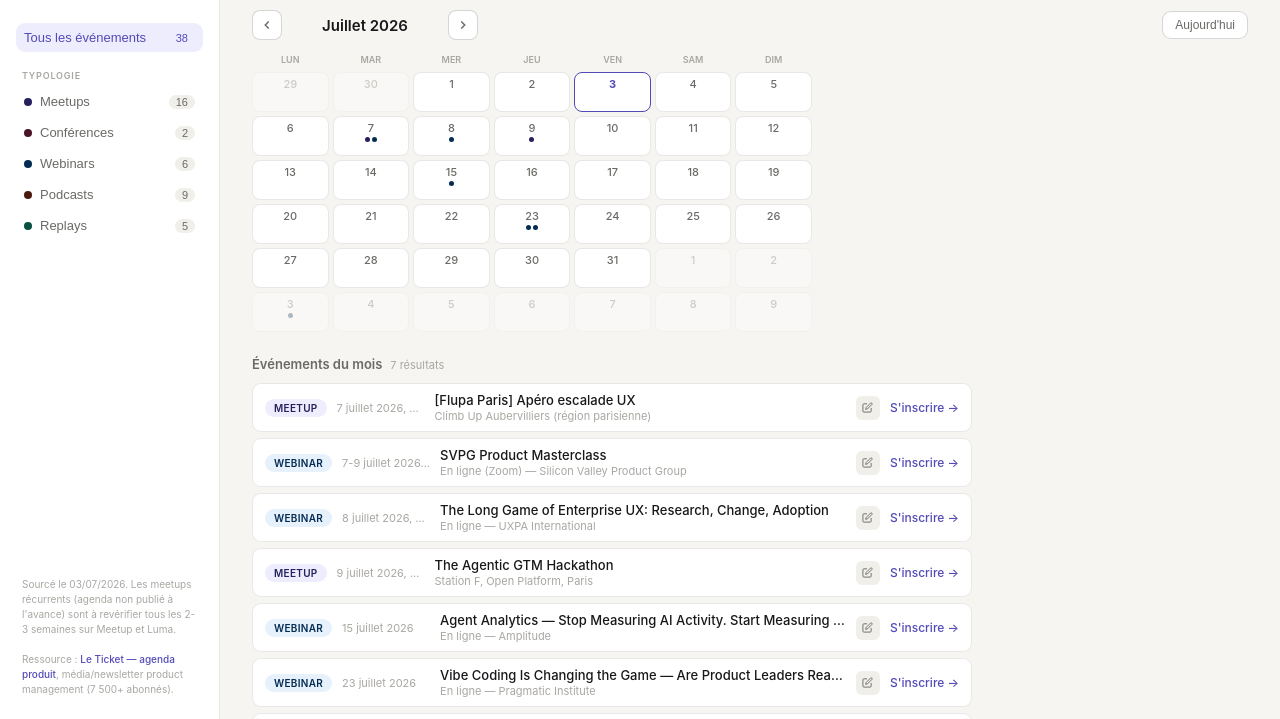
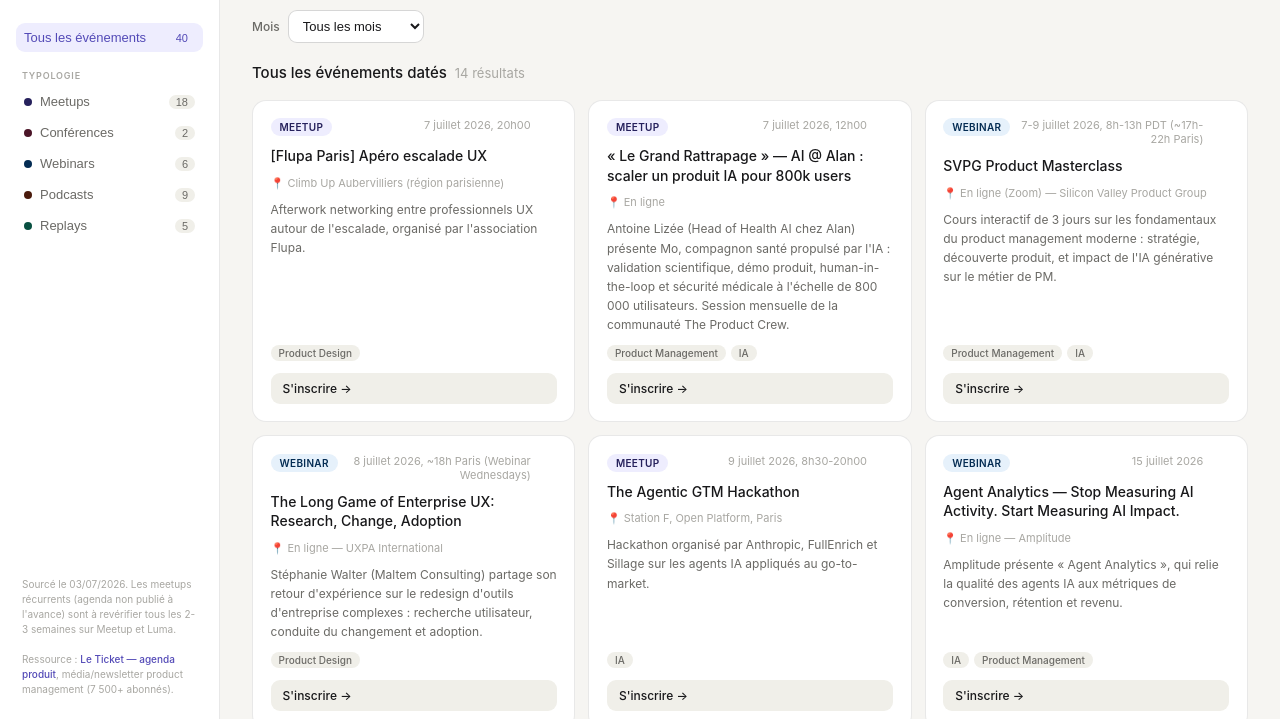
Before and after one commit to jenniferb-arch/paris-product-events, a plain HTML site: page index.html in a window 1280 px wide. Shown: the part 75-794 px from the top of the page. Drawn offline with Linux system fonts and the light colour scheme.

Commit message:
Replace calendar grid with simple month selector + card view; add Le Grand Rattrapage / The Product Crew

```diff
--- a/index.html
+++ b/index.html
@@ -78,25 +78,10 @@
     .card-cta:hover { background: var(--accent); color: #fff; }
     .empty { grid-column: 1/-1; text-align: center; padding: 3rem 2rem; color: var(--text3); font-size: 14px; }
 
-    /* Calendar */
-    .cal-header { display: flex; align-items: center; justify-content: space-between; gap: 10px; margin-bottom: 14px; flex-wrap: wrap; }
-    .cal-nav { display: flex; align-items: center; gap: 8px; }
-    .cal-nav button { width: 30px; height: 30px; border-radius: 8px; border: 0.5px solid var(--border-md); background: var(--surface); cursor: pointer; display: flex; align-items: center; justify-content: center; color: var(--text2); }
-    .cal-nav button:hover { background: var(--surface2); }
-    .cal-nav svg { width: 14px; height: 14px; }
-    .cal-title { font-size: 15px; font-weight: 600; text-transform: capitalize; min-width: 150px; text-align: center; }
-    .btn-today { font-size: 12px; padding: 6px 12px; border-radius: var(--rs); border: 0.5px solid var(--border-md); background: var(--surface); cursor: pointer; color: var(--text2); }
-    .btn-today:hover { background: var(--surface2); }
-
-    .cal-grid { display: grid; grid-template-columns: repeat(7, 1fr); gap: 4px; margin-bottom: 1.5rem; max-width: 560px; }
-    .cal-weekday { font-size: 9px; font-weight: 600; color: var(--text3); text-transform: uppercase; text-align: center; padding-bottom: 3px; }
-    .cal-day { height: 40px; border-radius: 8px; border: 0.5px solid var(--border); background: var(--surface); padding: 4px 5px; display: flex; flex-direction: column; align-items: center; gap: 2px; }
-    .cal-day.out { opacity: .3; }
-    .cal-day.today { border-color: var(--accent); }
-    .cal-day.today .cal-daynum { color: var(--accent); font-weight: 700; }
-    .cal-daynum { font-size: 11px; color: var(--text2); font-weight: 500; }
-    .cal-dots { display: flex; gap: 2px; }
-    .cal-dot { width: 5px; height: 5px; border-radius: 50%; flex-shrink: 0; }
+    .month-select-row { display: flex; align-items: center; gap: 8px; margin-bottom: 1.25rem; }
+    .month-select-row label { font-size: 12px; font-weight: 500; color: var(--text2); }
+    .month-select-row select { font-size: 13px; padding: 7px 10px; border-radius: var(--rs); border: 0.5px solid var(--border-md); background: var(--surface); color: var(--text1); outline: none; cursor: pointer; }
+    .month-select-row select:focus { border-color: var(--accent); }
 
     .subsection { margin-top: 1.5rem; max-width: 720px; }
     .subsection-head { display: flex; align-items: baseline; gap: 8px; margin-bottom: .7rem; }
@@ -229,7 +214,6 @@
   design: { label:"Product Design",     dot:"#BA7517" }
 };
 const CAL_TYPES = Object.keys(TYPES).filter(k=>TYPES[k].calendar);
-const WEEKDAYS = ["Lun","Mar","Mer","Jeu","Ven","Sam","Dim"];
 
 const DEFAULT_EVENTS = [
   { id:"1", type:"meetup", title:"ProductTank Paris — Designing for Adoption: Turning AI Strategy Into Live Value", date:"24 septembre 2026, 19h00", dateISO:"2026-09-24", loc:"5 Degrés Paris, 12 rue de la Bourse, 75002 Paris", desc:"Kevin Stewart (Format-3) présente un cadre pour transformer une stratégie IA en valeur concrète ; retour d'expérience de transformation IA par l'équipe de 5 Degrés. Format bilingue, suivi d'un apéro networking.", url:"https://www.meetup.com/producttank-paris/", themes:["pm","ia"] },
@@ -250,6 +234,8 @@
   { id:"38", type:"conference", title:"ai-PULSE 2026 by Scaleway", date:"13 octobre 2026, 8h-22h", dateISO:"2026-10-13", loc:"Station F, Open Platform, Paris", desc:"Conférence technique sur l'IA organisée par Scaleway.", url:"https://stationf.co/events", themes:["ia"] },
   { id:"39", type:"meetup", title:"Data & AI Product Management Paris", date:"Agenda récurrent — à vérifier sur Luma", dateISO:"", loc:"Paris", desc:"Communauté internationale (chapitres Paris/Londres/Barcelone) dédiée aux Product Managers Data & IA.", url:"https://luma.com/paris-dpm-meetup", themes:["pm","ia"] },
   { id:"40", type:"meetup", title:"Thiga Events & Community", date:"Agenda récurrent — à vérifier sur Luma", dateISO:"", loc:"Paris", desc:"Communauté produit et design animée par Thiga (cabinet de conseil), plus de 50 000 pros produit/design, organisatrice historique de La Product Conf.", url:"https://luma.com/thiga", themes:["pm","design"] },
+  { id:"41", type:"meetup", title:"« Le Grand Rattrapage » — AI @ Alan : scaler un produit IA pour 800k users", date:"7 juillet 2026, 12h00", dateISO:"2026-07-07", loc:"En ligne", desc:"Antoine Lizée (Head of Health AI chez Alan) présente Mo, compagnon santé propulsé par l'IA : validation scientifique, démo produit, human-in-the-loop et sécurité médicale à l'échelle de 800 000 utilisateurs. Session mensuelle de la communauté The Product Crew.", url:"https://www.meetup.com/fr-fr/theproductcrew/events/315424885/", themes:["pm","ia"] },
+  { id:"42", type:"meetup", title:"The Product Crew (TPC)", date:"Agenda récurrent — à vérifier sur Meetup", dateISO:"", loc:"Paris / en ligne", desc:"Communauté produit organisant des sessions mensuelles (« Le Grand Rattrapage ») avec des retours d'expérience concrets de praticiens produit et IA.", url:"https://www.meetup.com/fr-fr/theproductcrew/", themes:["pm","ia"] },
 
   { id:"28", type:"webinar", title:"SVPG Product Masterclass", date:"7-9 juillet 2026, 8h-13h PDT (~17h-22h Paris)", dateISO:"2026-07-07", loc:"En ligne (Zoom) — Silicon Valley Product Group", desc:"Cours interactif de 3 jours sur les fondamentaux du product management moderne : stratégie, découverte produit, et impact de l'IA générative sur le métier de PM.", url:"https://www.eventbrite.com/e/svpg-product-masterclass-tickets-1989265821622", themes:["pm","ia"] },
   { id:"29", type:"webinar", title:"Agent Analytics — Stop Measuring AI Activity. Start Measuring AI Impact.", date:"15 juillet 2026", dateISO:"2026-07-15", loc:"En ligne — Amplitude", desc:"Amplitude présente « Agent Analytics », qui relie la qualité des agents IA aux métriques de conversion, rétention et revenu.", url:"https://amplitude.com/events", themes:["ia","pm"] },
@@ -275,7 +261,7 @@
   { id:"27", type:"replay", title:"ProductTank Barcelona — AI Edition", date:"", dateISO:"", loc:"Barcelone (référence proche)", desc:"Édition spéciale IA de ProductTank, référence pour approfondir le sujet IA x Produit.", url:"https://www.youtube.com/watch?v=0qBRlphuGTA", themes:["ia","pm"] }
 ];
 
-const SK = "jb_paris_product_events_v4";
+const SK = "jb_paris_product_events_v5";
 function loadState() {
   try { const s = localStorage.getItem(SK); if (s) return JSON.parse(s); } catch(e) {}
   return { events: DEFAULT_EVENTS };
@@ -290,7 +276,7 @@
 let searchQ = "";
 let editingId = null;
 let selectedThemes = [];
-let calCursor = (()=>{ const n=new Date(); return new Date(n.getFullYear(), n.getMonth(), 1); })();
+let monthFilter = "all";
 
 function buildNav() {
   const nav = document.getElementById("nav");
@@ -377,7 +363,7 @@
 
   if (searchQ) { renderListView(view, filtered, "Résultats de recherche"); return; }
   if (isListType) { renderListView(view, filtered, TYPES[activeType].label+"s"); return; }
-  renderCalendarView(view, filtered);
+  renderDatedView(view, filtered);
 }
 
 function renderListView(view, list, title) {
@@ -409,43 +395,38 @@
   list.forEach(p => container.appendChild(eventRow(p, opts)));
 }
 
-function renderCalendarView(view, filtered) {
+function monthKey(iso) { return iso.slice(0,7); }
+function monthLabelFromKey(key) {
+  const [y,m] = key.split('-').map(Number);
+  return new Date(y, m-1, 1).toLocaleDateString('fr-FR', { month:'long', year:'numeric' });
+}
+
+function renderDatedView(view, filtered) {
   const calItems = filtered.filter(p => CAL_TYPES.includes(p.type) && p.dateISO);
   const recurItems = filtered.filter(p => CAL_TYPES.includes(p.type) && !p.dateISO)
     .sort((a,b)=>a.title.localeCompare(b.title));
 
-  const year = calCursor.getFullYear(), month = calCursor.getMonth();
-  const monthLabel = calCursor.toLocaleDateString('fr-FR', { month:'long', year:'numeric' });
-  const today = new Date(); const todayISO = toISO(today);
-  const monthPrefix = `${year}-${String(month+1).padStart(2,'0')}`;
-  const monthList = calItems.filter(e => e.dateISO.startsWith(monthPrefix)).sort((a,b)=>a.dateISO.localeCompare(b.dateISO));
-
-  const first = new Date(year, month, 1);
-  const startWeekday = (first.getDay()+6)%7;
-  const daysInMonth = new Date(year, month+1, 0).getDate();
-  const daysInPrevMonth = new Date(year, month, 0).getDate();
-  const cells = [];
-  for (let i=startWeekday-1; i>=0; i--) cells.push({ d:new Date(year, month-1, daysInPrevMonth-i), out:true });
-  for (let d=1; d<=daysInMonth; d++) cells.push({ d:new Date(year, month, d), out:false });
-  while (cells.length < 42) { const last=cells[cells.length-1].d; cells.push({ d:new Date(last.getFullYear(), last.getMonth(), last.getDate()+1), out:true }); }
+  const months = [...new Set(calItems.map(p=>monthKey(p.dateISO)))].sort();
+  if (monthFilter !== "all" && !months.includes(monthFilter)) {
+    const curKey = monthKey(toISO(new Date()));
+    monthFilter = months.includes(curKey) ? curKey : "all";
+  }
+  const shownList = (monthFilter==="all" ? calItems.slice() : calItems.filter(p=>monthKey(p.dateISO)===monthFilter))
+    .sort((a,b)=>a.dateISO.localeCompare(b.dateISO));
 
   view.innerHTML = `
-    <div class="cal-header">
-      <div class="cal-nav">
-        <button id="cal-prev" title="Mois précédent"><svg viewBox="0 0 24 24" fill="none" stroke="currentColor" stroke-width="2.5"><path d="m15 18-6-6 6-6"/></svg></button>
-        <div class="cal-title">${monthLabel}</div>
-        <button id="cal-next" title="Mois suivant"><svg viewBox="0 0 24 24" fill="none" stroke="currentColor" stroke-width="2.5"><path d="m9 18 6-6-6-6"/></svg></button>
-      </div>
-      <button class="btn-today" id="cal-today">Aujourd'hui</button>
+    <div class="month-select-row">
+      <label for="month-select">Mois</label>
+      <select id="month-select">
+        <option value="all"${monthFilter==="all"?" selected":""}>Tous les mois</option>
+        ${months.map(k=>`<option value="${k}"${k===monthFilter?" selected":""}>${monthLabelFromKey(k)}</option>`).join("")}
+      </select>
     </div>
-    <div class="cal-grid" id="cal-grid"></div>
-    <div class="subsection">
-      <div class="subsection-head">
-        <h3>Événements du mois</h3>
-        <span>${monthList.length} résultat${monthList.length>1?"s":""}</span>
-      </div>
-      <div class="recur-list" id="month-list"></div>
+    <div class="section-head">
+      <h2>${monthFilter==="all" ? "Tous les événements datés" : monthLabelFromKey(monthFilter)}</h2>
+      <span>${shownList.length ? shownList.length+" résultat"+(shownList.length>1?"s":"") : ""}</span>
     </div>
+    <div class="grid" id="dated-grid"></div>
     <div class="subsection">
       <div class="subsection-head">
         <h3>Meetups récurrents — agenda à vérifier chaque mois</h3>
@@ -454,24 +435,10 @@
       <div class="recur-list" id="recur-list"></div>
     </div>`;
 
-  const grid = document.getElementById("cal-grid");
-  WEEKDAYS.forEach(w => { const el=document.createElement("div"); el.className="cal-weekday"; el.textContent=w; grid.appendChild(el); });
-  cells.forEach(cell => {
-    const iso = toISO(cell.d);
-    const dayEvents = calItems.filter(e => e.dateISO === iso);
-    const el = document.createElement("div");
-    el.className = "cal-day" + (cell.out?" out":"") + (iso===todayISO?" today":"");
-    const dots = dayEvents.slice(0,3).map(e => `<span class="cal-dot" style="background:${(TYPES[e.type]||{}).color||'#888'}"></span>`).join("");
-    el.innerHTML = `<span class="cal-daynum">${cell.d.getDate()}</span><div class="cal-dots">${dots}</div>`;
-    grid.appendChild(el);
-  });
-
-  rowsInto(document.getElementById("month-list"), monthList, "Aucun événement daté ce mois-ci. Regardez les récurrents ci-dessous, ou changez de mois.", { showDate:true });
+  cardsInto(document.getElementById("dated-grid"), shownList, "Aucun événement daté pour ce mois.");
   rowsInto(document.getElementById("recur-list"), recurItems, "Aucun meetup récurrent pour ce filtre.");
 
-  document.getElementById("cal-prev").addEventListener("click", ()=>{ calCursor=new Date(year,month-1,1); render(); });
-  document.getElementById("cal-next").addEventListener("click", ()=>{ calCursor=new Date(year,month+1,1); render(); });
-  document.getElementById("cal-today").addEventListener("click", ()=>{ const n=new Date(); calCursor=new Date(n.getFullYear(),n.getMonth(),1); render(); });
+  document.getElementById("month-select").addEventListener("change", e=>{ monthFilter=e.target.value; render(); });
 }
 
 function populateTypeSelect() {
```
